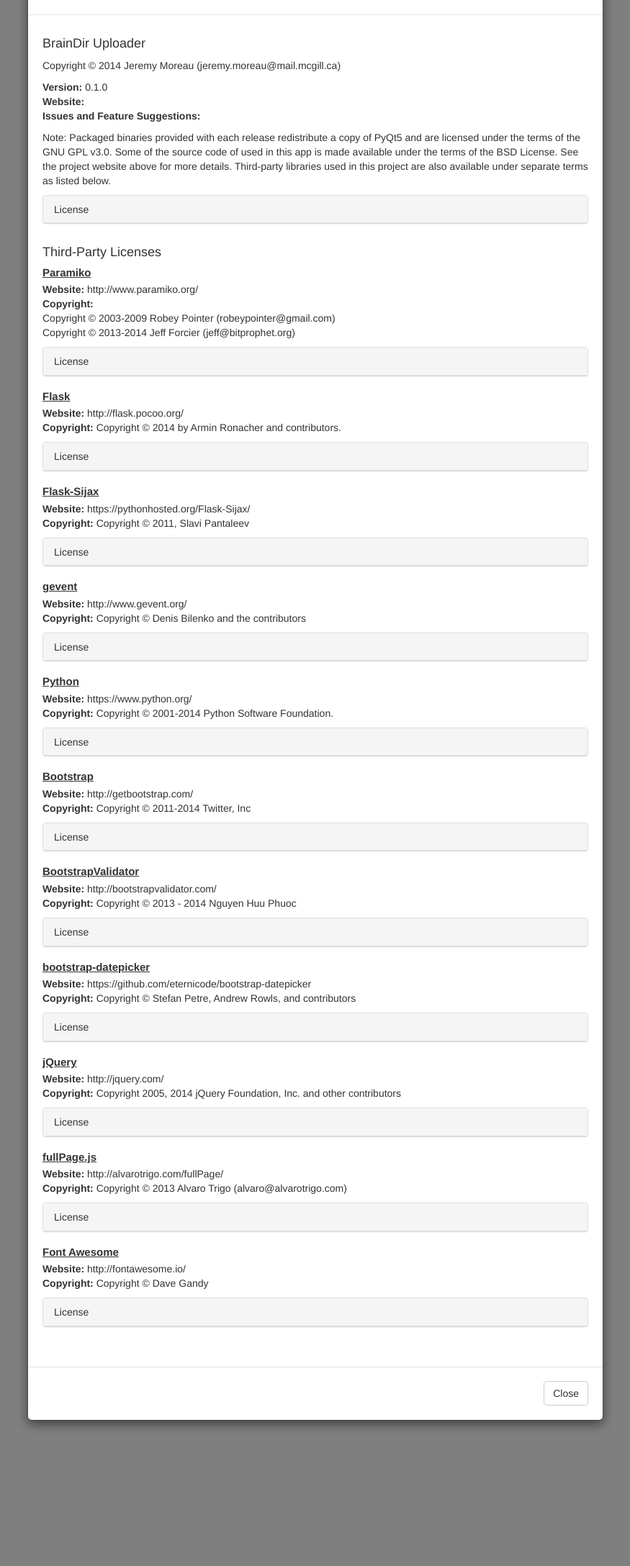
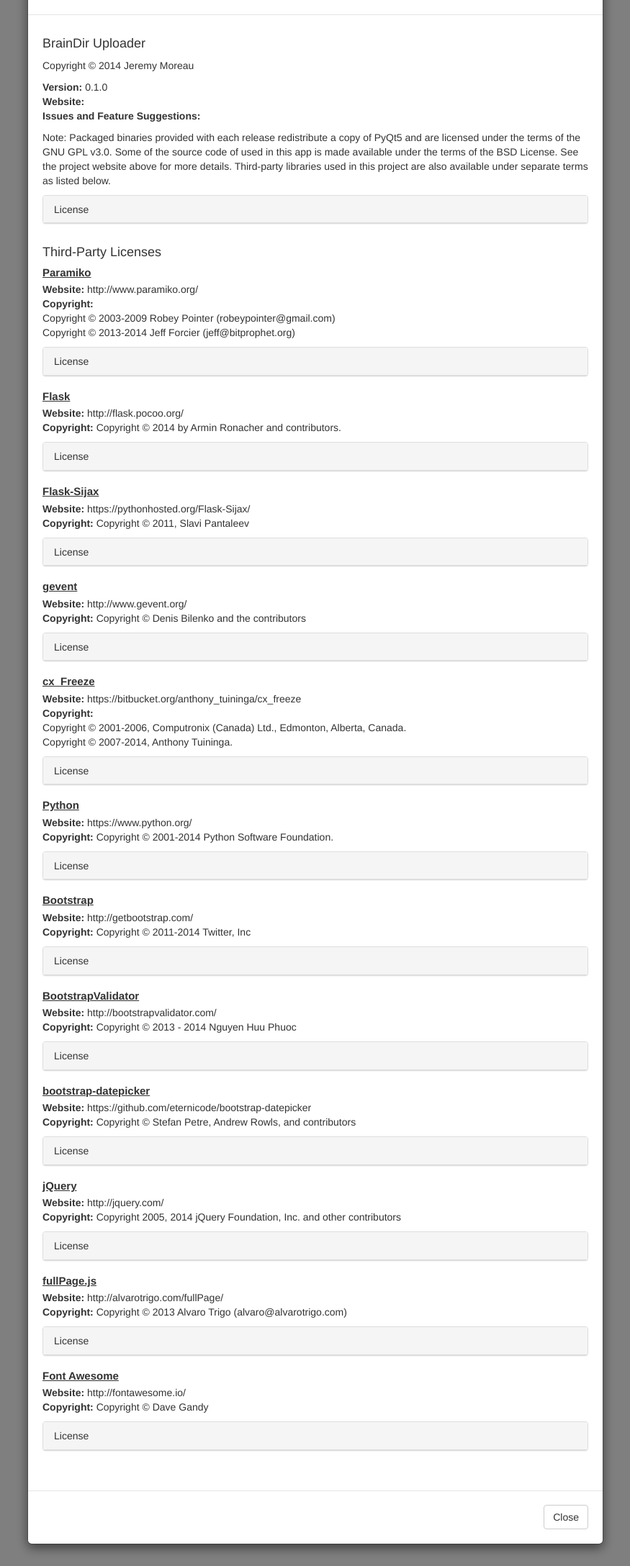
Before and after one commit to jeremymoreau/braindir_uploader, a Python web app: template templates/gui.html in a window 1280 px wide, after a click on "About". Shown: the part 67-2243 px from the top of the page at 72% size, without its empty margins (202-1077 px from the left). Run offline with Jinja, Linux system fonts and the light colour scheme; the template is opened without the code that fills it, so the values that code supplies are empty.

Commit message:
add cx_freeze license

```diff
--- a/static/js/gui.js
+++ b/static/js/gui.js
@@ -137,6 +137,9 @@
     });
     $('#gevent_license_link').one("click", function () {
         $('#gevent_license').find('.license_text').load("../static/licenses/gevent.html");
+    });
+    $('#cx_freeze_license_link').one("click", function () {
+        $('#cx_freeze_license').find('.license_text').load("../static/licenses/cx_freeze.html");
     });
     $('#python_license_link').one("click", function () {
         $('#python_license').find('.license_text').load("../static/licenses/python.html");
--- a/templates/gui.html
+++ b/templates/gui.html
@@ -195,7 +195,7 @@
 
                 <div class="modal-body">
                     <h4>BrainDir Uploader</h4>
-                    <p>Copyright &copy; 2014 Jeremy Moreau (jeremy.moreau@mail.mcgill.ca)</p>
+                    <p>Copyright &copy; 2014 Jeremy Moreau</p>
                     <p>
                         <strong>Version: </strong>0.1.0<br>
                         <strong>Website: </strong><br>
@@ -319,6 +319,32 @@
                                 </h4>
                             </div>
                             <div id="gevent_license" class="panel-collapse collapse">
+                                <div class="panel-body">
+                                    <span class="license_text"></span>
+                                </div>
+                            </div>
+                        </div>
+                    </div>
+
+                    <!--Python-->
+                    <div>
+                        <h5>cx_Freeze</h5>
+                        <p>
+                            <strong>Website: </strong>https://bitbucket.org/anthony_tuininga/cx_freeze<br>
+                            <strong>Copyright: </strong><br>
+                            Copyright &copy; 2001-2006, Computronix (Canada) Ltd., Edmonton, Alberta, Canada.<br>
+                            Copyright &copy; 2007-2014, Anthony Tuininga.<br>
+                        </p>
+                        <div class="panel panel-default">
+                            <div class="panel-heading">
+                                <h4 class="panel-title">
+                                    <a data-toggle="collapse" href="#cx_freeze_license"
+                                       class="collapse-title" id="cx_freeze_license_link">
+                                        License
+                                    </a>
+                                </h4>
+                            </div>
+                            <div id="cx_freeze_license" class="panel-collapse collapse">
                                 <div class="panel-body">
                                     <span class="license_text"></span>
                                 </div>
```
Also changed, not shown: static/licenses/cx_freeze.html (added, +1 -0 lines).
